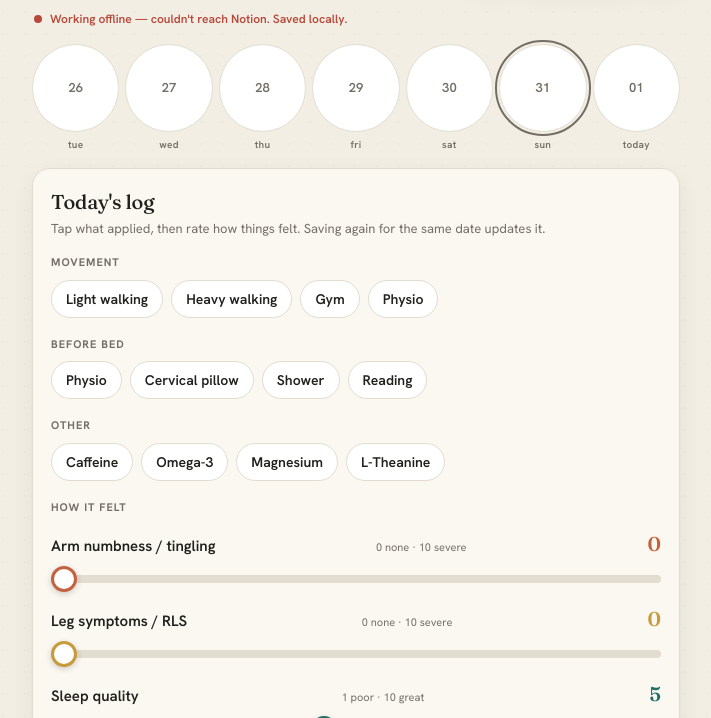
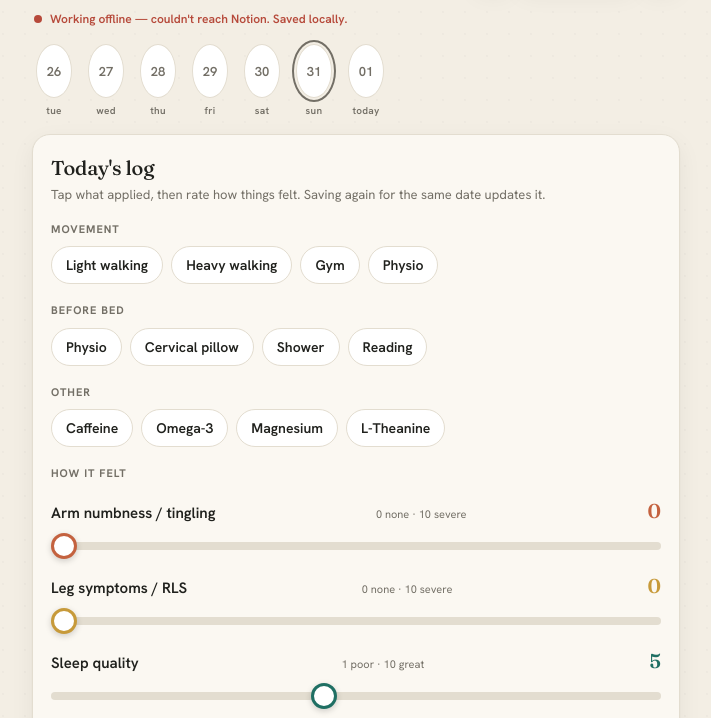
Before and after one commit to SachinNishil/Spine-tracker, a plain HTML site: page index.html in a window 1280 px wide. Shown: the part 77-795 px from the top of the page, without its empty margins (284-995 px from the left). Drawn offline with nearby package versions, Linux system fonts and the light colour scheme; no server answers.

Commit message:
7 day bubbles (trying to fix bug)

```diff
--- a/index.html
+++ b/index.html
@@ -126,14 +126,15 @@
   .syncbar.s-error{color:#b6493a} .syncbar.s-error .syncdot{background:#b6493a}
   footer{text-align:center;font-size:12px;color:var(--muted);margin-top:24px;line-height:1.6}
 
-  .week-strip{display:flex;justify-content:space-between;gap:6px;margin-bottom:16px}
-  .bub-wrap{display:flex;flex-direction:column;align-items:center;gap:5px;flex:1;cursor:pointer}
-  .bub{width:100%;aspect-ratio:1;border-radius:50%;display:flex;align-items:center;justify-content:center;font-size:13px;font-weight:600;transition:transform .1s;border:1px solid var(--line)}
-  .bub:active{transform:scale(.93)}
-  .bub.filled{background:var(--accent);border-color:var(--accent);color:#fff}
-  .bub.empty{background:#fff;color:var(--muted)}
-  .bub.active-day{outline:2px solid var(--accent);outline-offset:2px}
-  .bub.active-day.empty{outline-color:var(--muted)}
+  .week-strip{display:flex;justify-content:flex-start;align-items:flex-start;gap:8px;margin-bottom:16px}
+  .bub-wrap{display:flex;flex-direction:column;align-items:center;gap:5px;cursor:pointer;width:44px;flex-shrink:0}
+  .bub-outer{width:36px;height:36px;border-radius:50%;border:1px solid var(--line);background:#fff;display:flex;align-items:center;justify-content:center;box-sizing:border-box;flex-shrink:0}
+  .bub-outer.filled{background:var(--accent);border-color:var(--accent)}
+  .bub-outer.active-day{outline:2px solid var(--accent);outline-offset:2px}
+  .bub-outer.active-day.empty{outline-color:var(--muted)}
+  .bub-outer:active{transform:scale(.93)}
+  .bub{font-size:13px;font-weight:600;color:var(--muted);line-height:1;pointer-events:none}
+  .bub-outer.filled .bub{color:#fff}
   .bub-label{font-size:10px;font-weight:600;color:var(--muted);letter-spacing:.03em}
 </style>
 </head>
@@ -541,14 +542,20 @@ function buildWeekStrip(){
     const isActive=iso===currentDate;
 
     const wrap=document.createElement("div"); wrap.className="bub-wrap";
-    const bub=document.createElement("div");
-    bub.className="bub"+(filled?" filled":" empty")+(isActive?" active-day":"");
-    bub.textContent=String(d.getDate()).padStart(2,"0");
+
+    const outer=document.createElement("div");
+    outer.className="bub-outer"+(filled?" filled":" empty")+(isActive?" active-day":"");
+
+
+    const num=document.createElement("span");
+    num.className="bub";
+    num.textContent=String(d.getDate()).padStart(2,"0");
 
     const lbl=document.createElement("div"); lbl.className="bub-label";
     lbl.textContent=i===0?"today":DAY_SHORT[d.getDay()];
 
-    wrap.appendChild(bub); wrap.appendChild(lbl);
+    outer.appendChild(num);
+    wrap.appendChild(outer); wrap.appendChild(lbl);
     wrap.addEventListener("click",()=>{ setDate(iso); window.scrollTo({top:0,behavior:"smooth"}); });
     strip.appendChild(wrap);
   }
```
